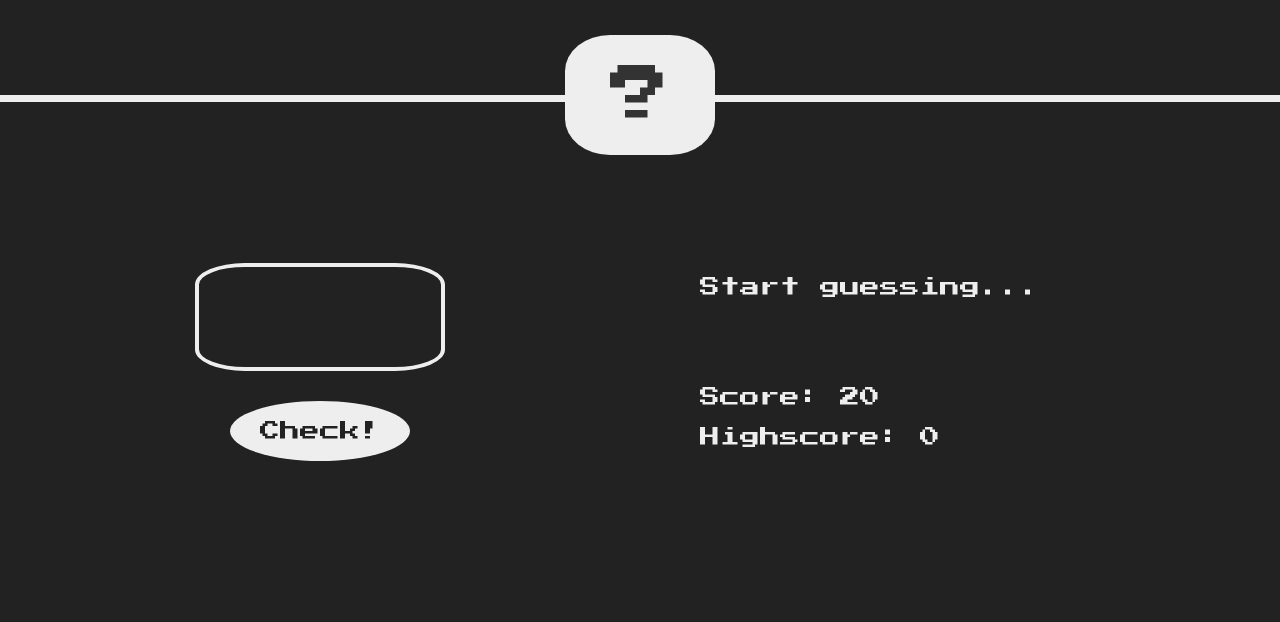
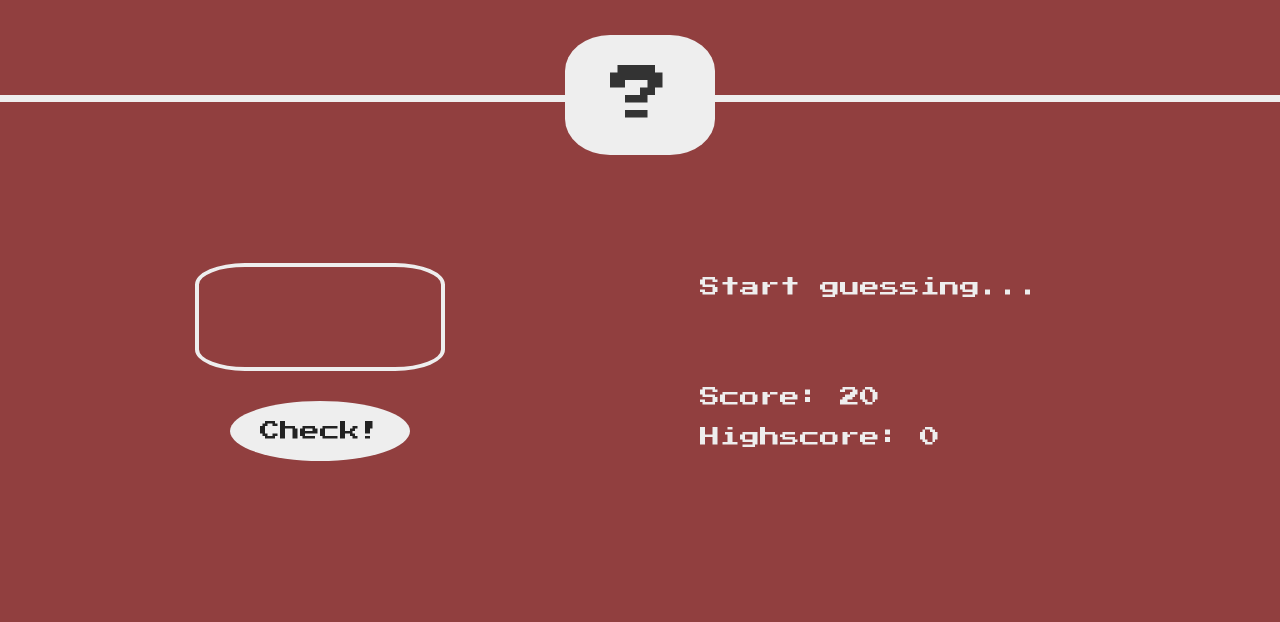
Before and after one commit to GardnerJohn/shortProjects, a website: page NumberGuessGame/index.html in a window 1280 px wide. Shown: the part 178-800 px from the top of the page. Drawn offline with Linux system fonts and the light colour scheme.

Commit message:
change bg color

```diff
--- a/NumberGuessGame/style.css
+++ b/NumberGuessGame/style.css
@@ -14,7 +14,7 @@ html {
 body {
   font-family: 'Press Start 2P', sans-serif;
   color: #eee;
-  background-color: #222;
+  background-color: rgb(145, 63, 63);
   /* background-color: #60b347; */
 }
 
```
